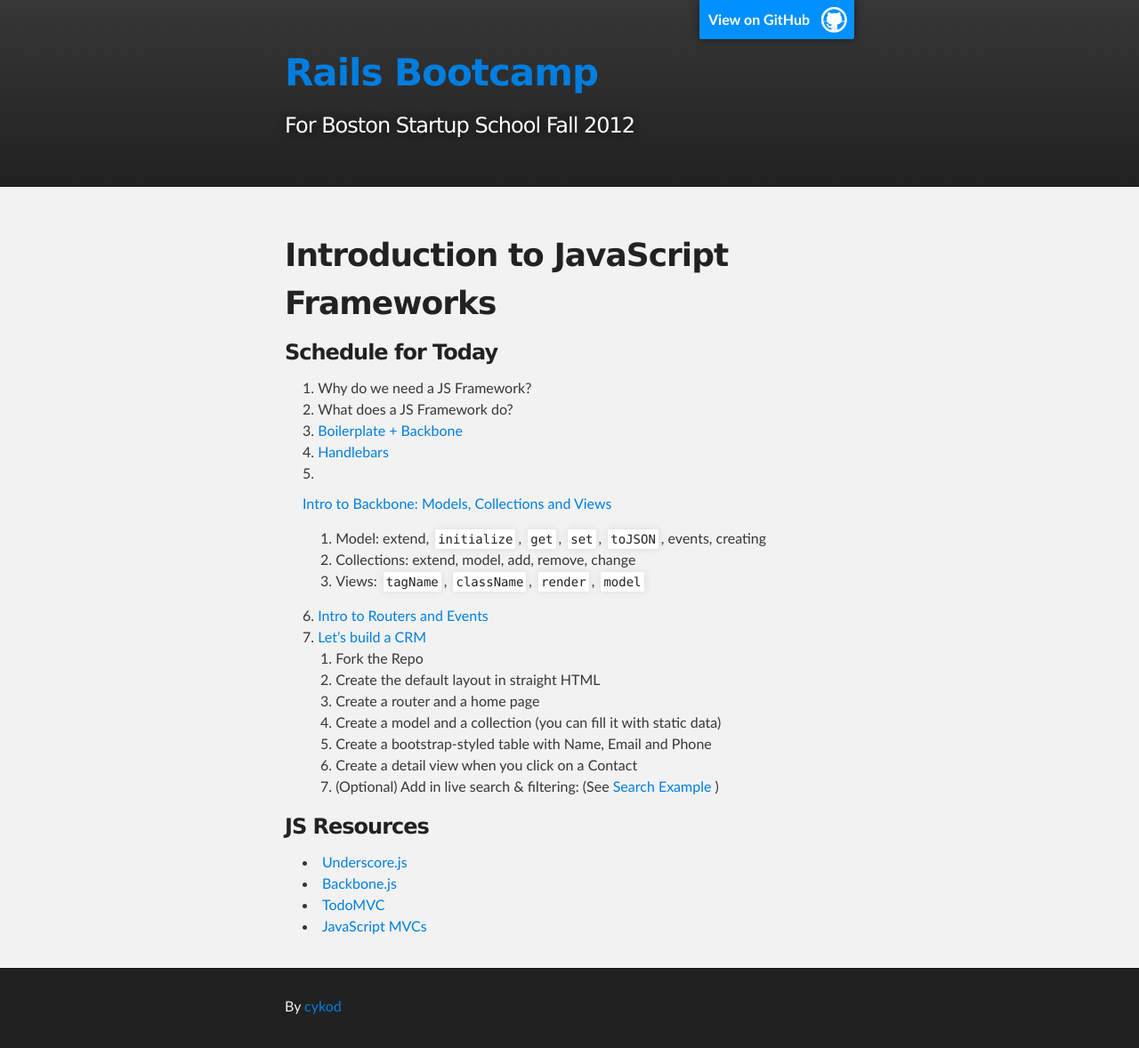
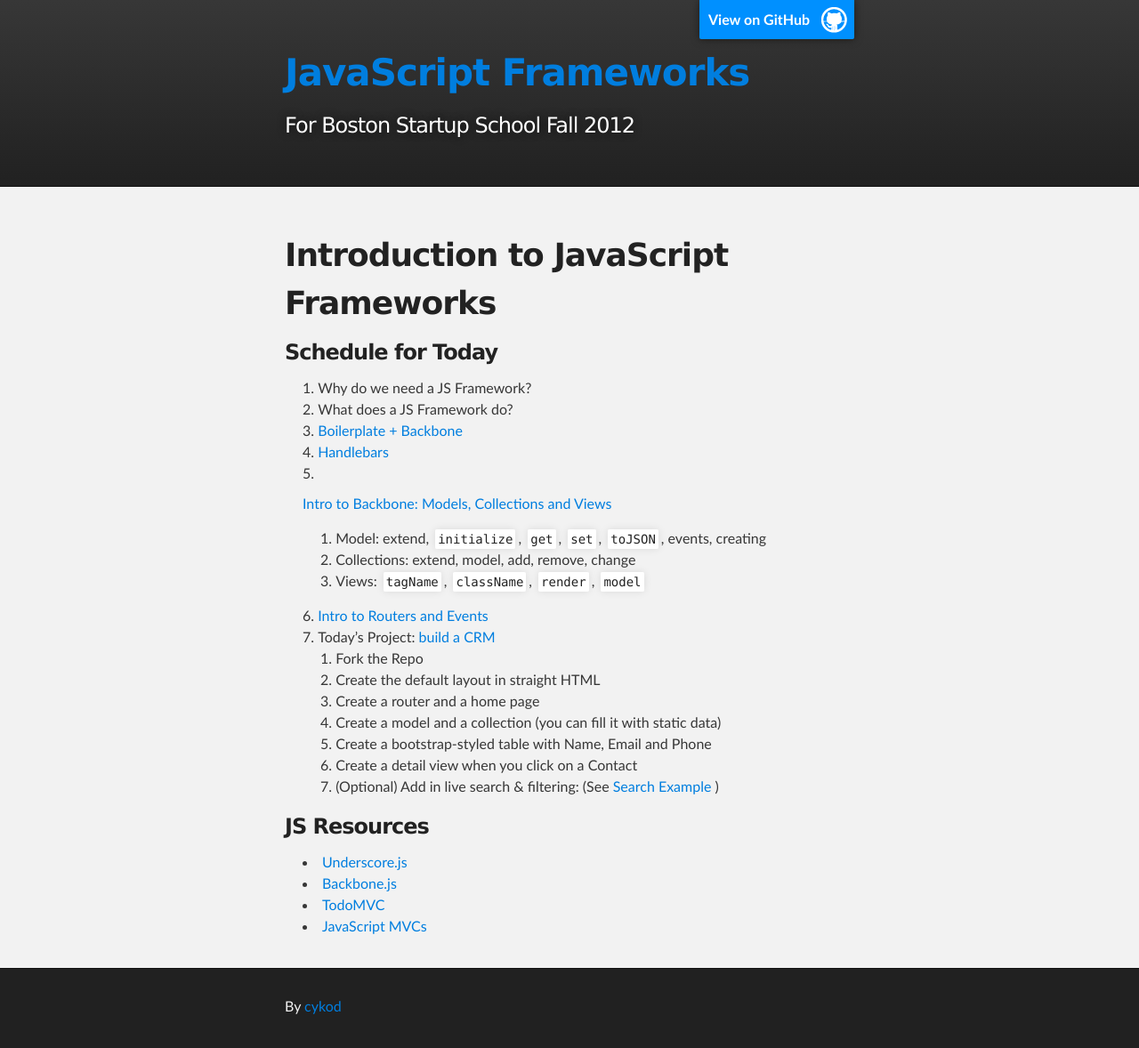
Before and after one commit to cykod/BSSBackbone, a Jekyll site: the page built from index.md, in a window 1280 px wide. Shown: the whole page at 89% size. Built offline with Jekyll 4.4.1, drawn with Linux system fonts in a browser that asks for light colours.

Commit message:
Changed content

```diff
--- a/_layouts/default.html
+++ b/_layouts/default.html
@@ -16,9 +16,9 @@
     <!-- HEADER -->
     <div id="header_wrap" class="outer">
         <header class="inner">
-          <a id="forkme_banner" href="https://github.com/cykod/ToDoZer">View on GitHub</a>
+          <a id="forkme_banner" href="https://github.com/cykod/BSSBackbone">View on GitHub</a>
 
-          <h1 id="project_title"><a href='http://cykod.github.com/ToDoZer'>Rails Bootcamp</a></h1>
+          <h1 id="project_title"><a href='http://cykod.github.com/ToDoZer'>JavaScript Frameworks</a></h1>
           <h2 id="project_tagline">For Boston Startup School Fall 2012</h2>
 
         </header>
--- a/index.md
+++ b/index.md
@@ -18,7 +18,7 @@
    * Views: `tagName`, `className`, `render`, `model`
 
 6. [Intro to Routers and Events](intro/routers.html)
-7. [Let's build a CRM](https://github.com/cykod/BSSBackbone)
+7. Today's Project: [build a CRM](https://github.com/cykod/BSSBackbone)
     1. Fork the Repo
     2. Create the default layout in straight HTML
     3. Create a router and a home page
```
